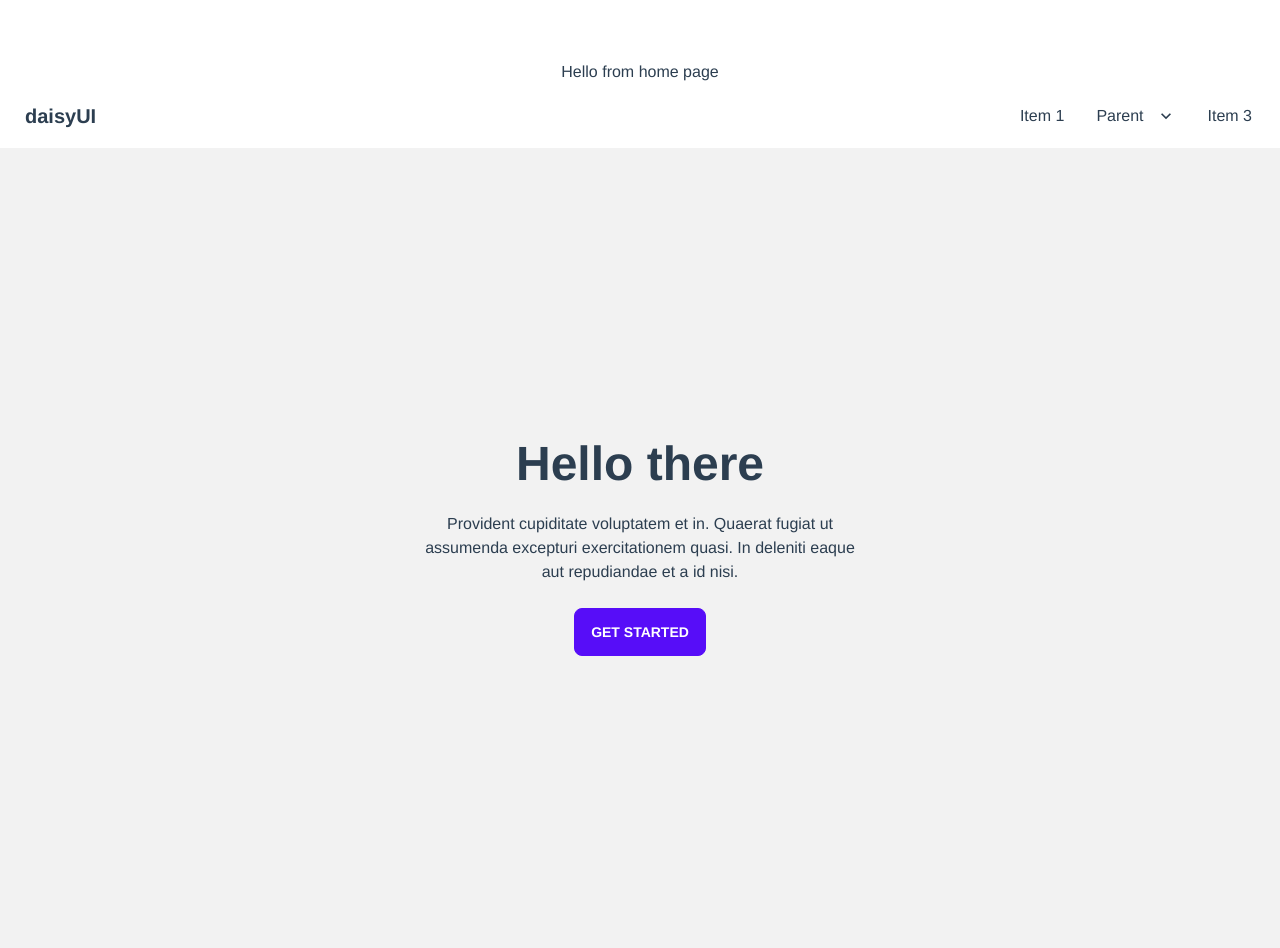
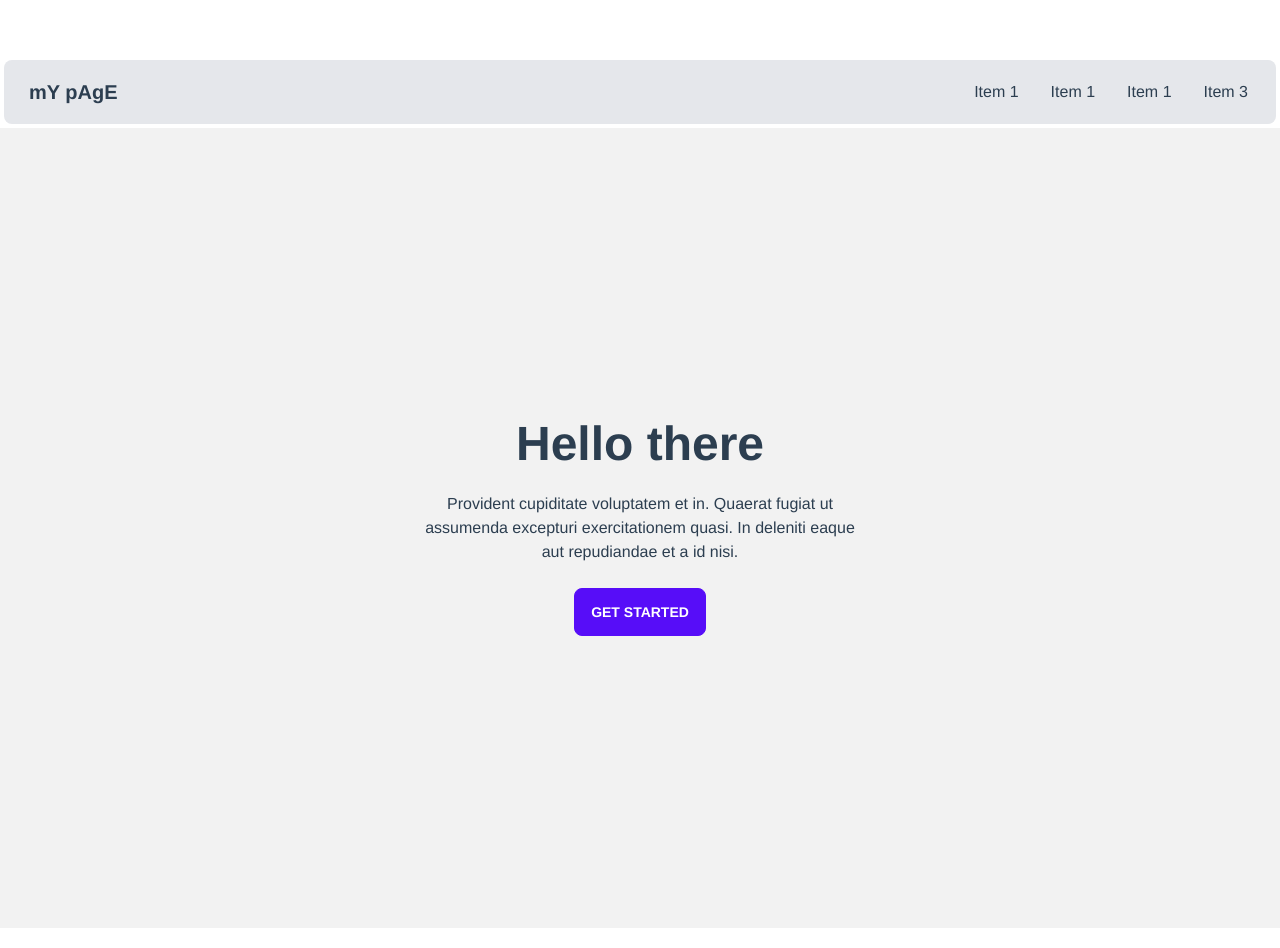
Before and after one commit to shabbirahmedshuvo01/First-vue-project, a Vue app: page / in a window 1280 px wide. Built offline with nearby package versions, Linux system fonts and the light colour scheme.

Commit message:
hero added

```diff
--- a/src/components/HomePage.vue
+++ b/src/components/HomePage.vue
@@ -1,34 +1,14 @@
 <template>
-  <h1>Hello from home page</h1>
-
-  <section>
-    <div class="navbar bg-base-100">
+<section class="m-1">
+    <div class="navbar bg-gray-200 rounded-lg">
       <div class="flex-1">
-        <a class="btn btn-ghost normal-case text-xl">daisyUI</a>
+        <a class="btn btn-ghost normal-case text-xl">mY pAgE</a>
       </div>
       <div class="flex-none">
         <ul class="menu menu-horizontal px-1">
           <li><a>Item 1</a></li>
-          <li tabindex="0">
-            <a>
-              Parent
-              <svg
-                class="fill-current"
-                xmlns="http://www.w3.org/2000/svg"
-                width="20"
-                height="20"
-                viewBox="0 0 24 24"
-              >
-                <path
-                  d="M7.41,8.58L12,13.17L16.59,8.58L18,10L12,16L6,10L7.41,8.58Z"
-                />
-              </svg>
-            </a>
-            <ul class="p-2 bg-base-100">
-              <li><a>Submenu 1</a></li>
-              <li><a>Submenu 2</a></li>
-            </ul>
-          </li>
+          <li><a>Item 1</a></li>
+          <li><a>Item 1</a></li>
           <li><a>Item 3</a></li>
         </ul>
       </div>
```
